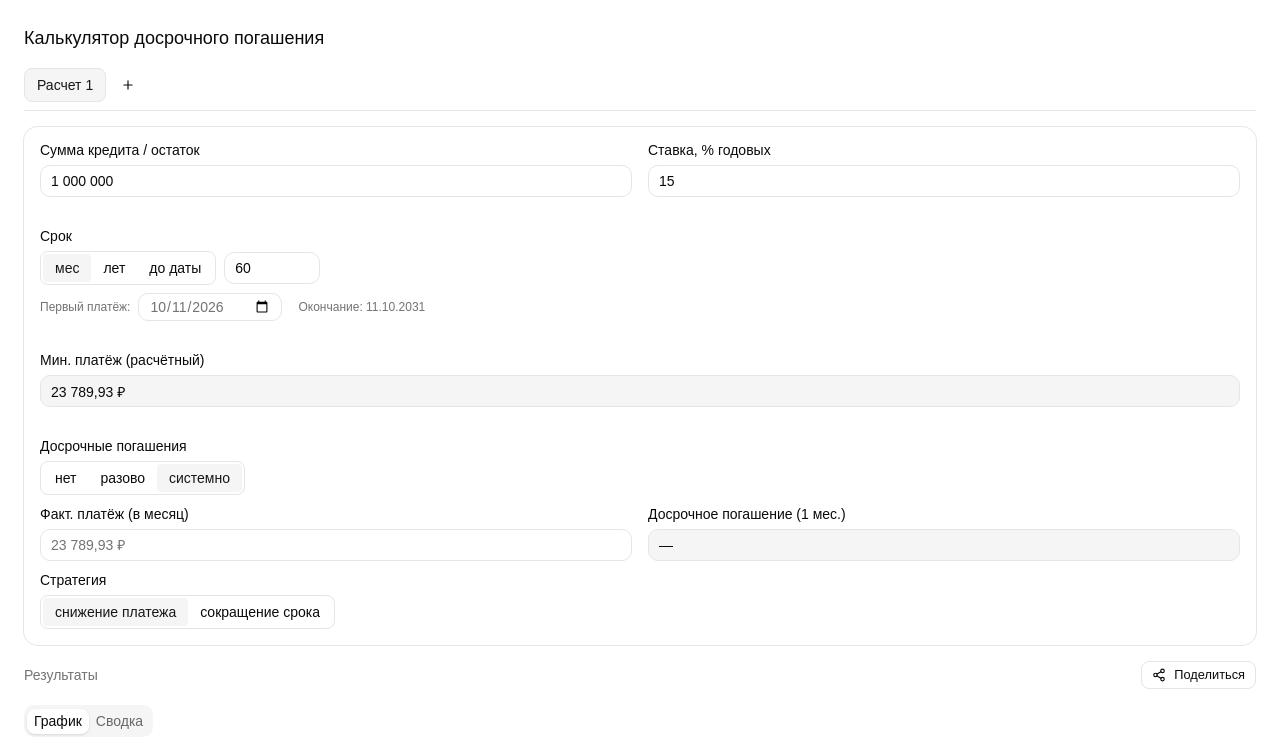
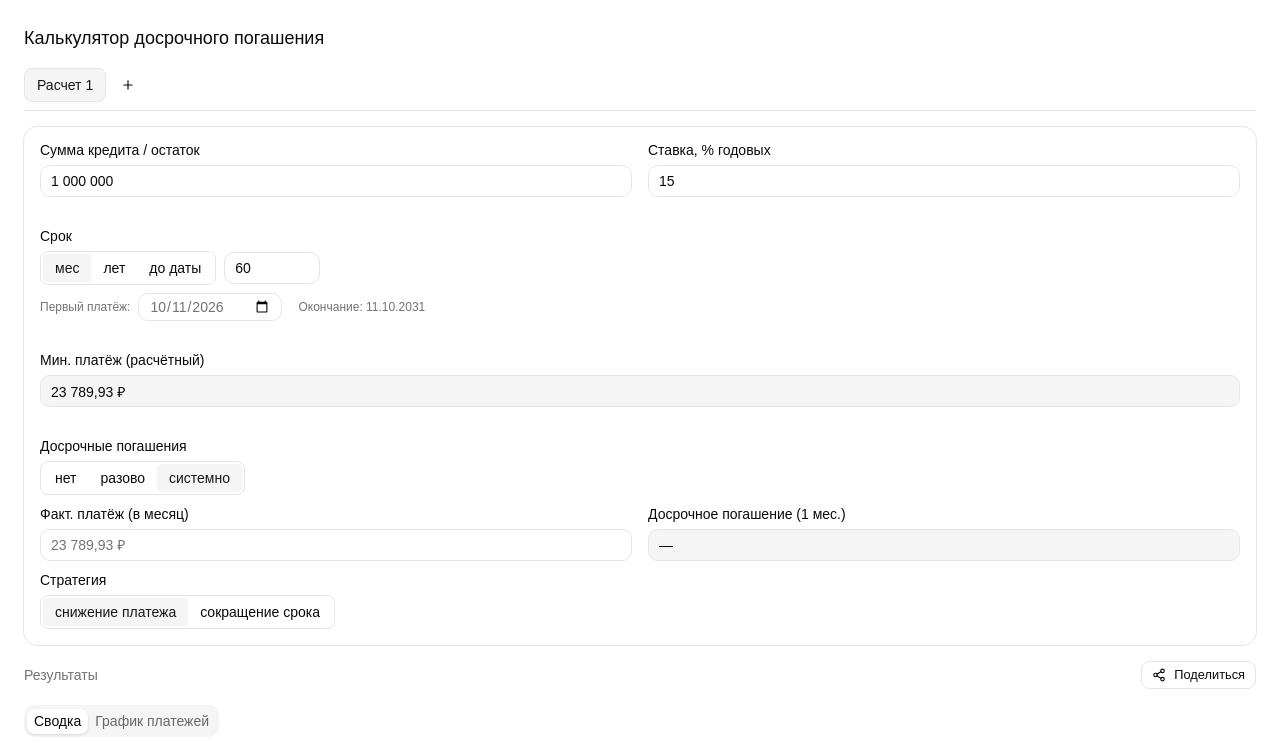
Before and after one commit to edgythorn/loan-graph, a React (Vite) app: page / in a window 1280 px wide. Shown: the top 743 px of the page. Built offline with nearby package versions, Linux system fonts and the light colour scheme.

Commit message:
Summary by default

```diff
--- a/src/components/results/ResultsPanel.tsx
+++ b/src/components/results/ResultsPanel.tsx
@@ -11,10 +11,10 @@ export function ResultsPanel() {
   if (!session) return null
 
   return (
-    <Tabs defaultValue="schedule" className="mt-4">
+    <Tabs defaultValue="summary" className="mt-4">
       <TabsList>
-        <TabsTrigger value="schedule">График</TabsTrigger>
         <TabsTrigger value="summary">Сводка</TabsTrigger>
+        <TabsTrigger value="schedule">График платежей</TabsTrigger>
       </TabsList>
       <TabsContent value="schedule">
         <ScheduleTable result={session.result} />
```
